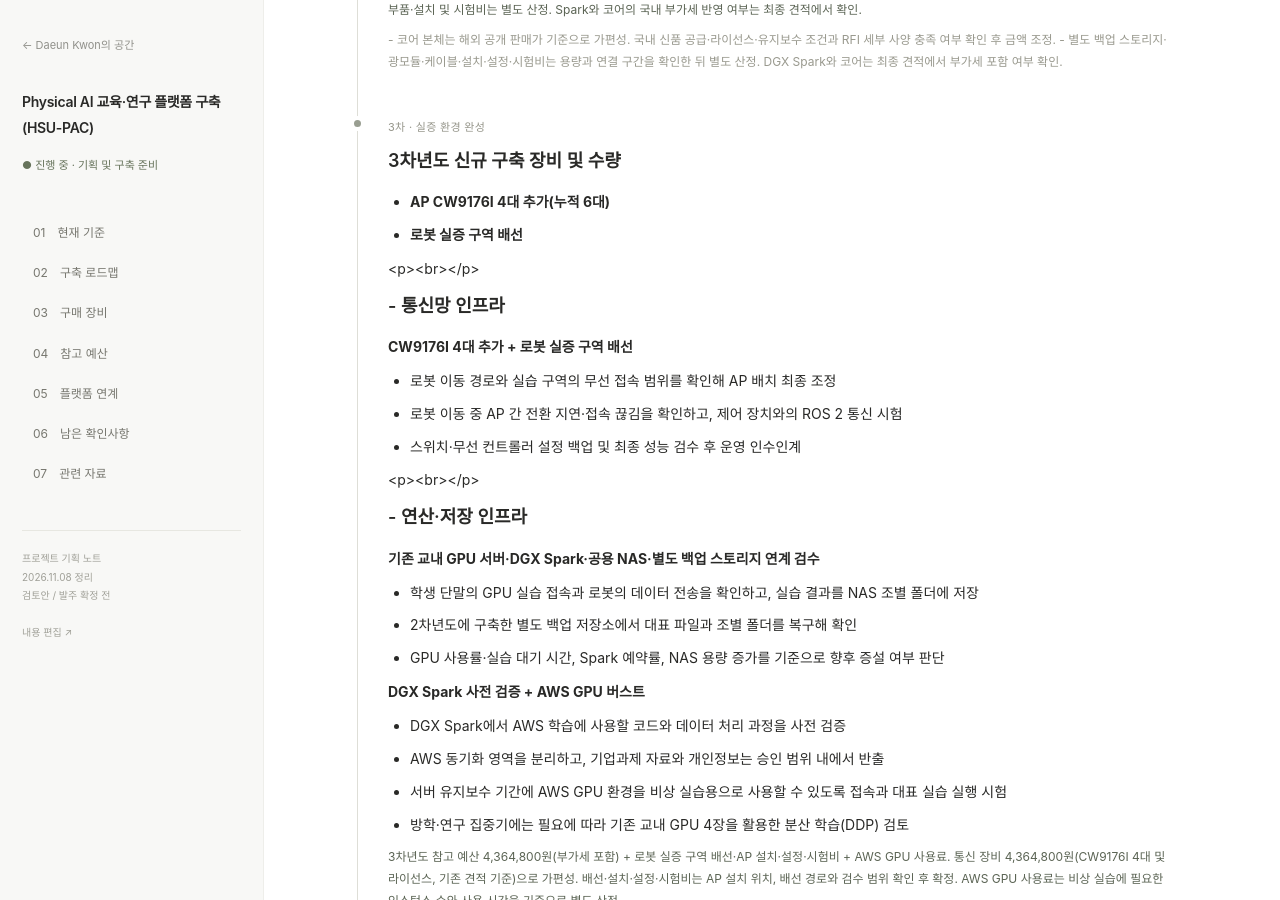
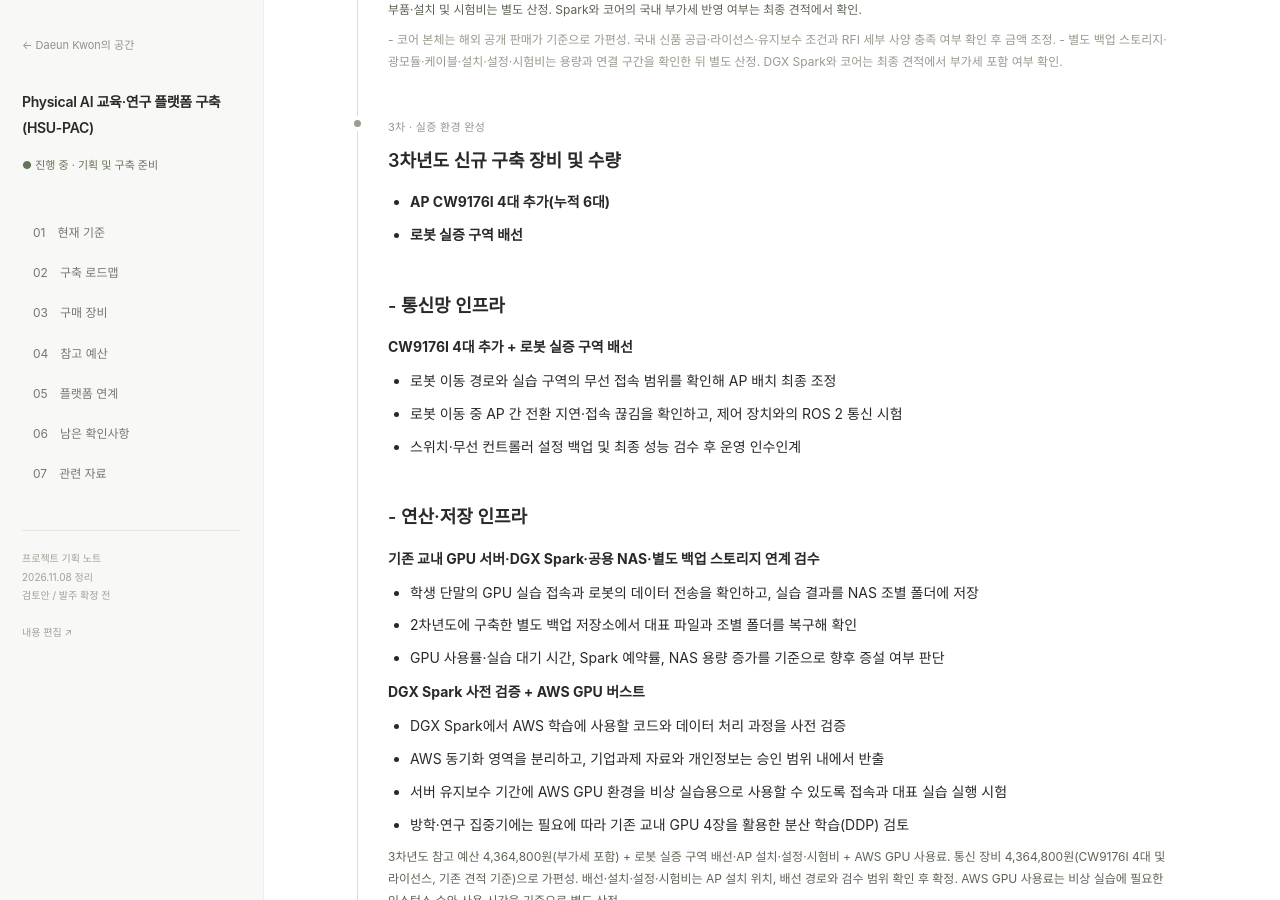
Before and after one commit to Ddaeunn425/ddaeunn425.github.io, a Jekyll site: the page built from hsu-pac.html, in a window 1280 px wide and 900 px high, scrolled down 3170 px. Built offline with Jekyll 4.4.1, drawn with Linux system fonts in a browser that asks for light colours.

```diff
--- a/_data/hsu.json
+++ b/_data/hsu.json
@@ -23,7 +23,7 @@
     {
       "label": "3차 · 실증 환경 완성",
       "title": "3차년도 신규 구축 장비 및 수량",
-      "body": "<ul><li><p><strong>AP CW9176I 4대 추가(누적 6대)</strong></p></li><li><p><strong>로봇 실증 구역 배선</strong></p></li></ul><p>&lt;p&gt;&lt;br&gt;&lt;/p&gt;</p><h3>- 통신망 인프라</h3><p><strong>CW9176I 4대 추가 + 로봇 실증 구역 배선</strong></p><ul><li><p>로봇 이동 경로와 실습 구역의 무선 접속 범위를 확인해 AP 배치 최종 조정</p></li><li><p>로봇 이동 중 AP 간 전환 지연·접속 끊김을 확인하고, 제어 장치와의 ROS 2 통신 시험</p></li><li><p>스위치·무선 컨트롤러 설정 백업 및 최종 성능 검수 후 운영 인수인계</p></li></ul><p>&lt;p&gt;&lt;br&gt;&lt;/p&gt;</p><h3>- 연산·저장 인프라</h3><p><strong>기존 교내 GPU 서버·DGX Spark·공용 NAS·별도 백업 스토리지 연계 검수</strong></p><ul><li><p>학생 단말의 GPU 실습 접속과 로봇의 데이터 전송을 확인하고, 실습 결과를 NAS 조별 폴더에 저장</p></li><li><p>2차년도에 구축한 별도 백업 저장소에서 대표 파일과 조별 폴더를 복구해 확인</p></li><li><p>GPU 사용률·실습 대기 시간, Spark 예약률, NAS 용량 증가를 기준으로 향후 증설 여부 판단</p></li></ul><p><strong>DGX Spark 사전 검증 + AWS GPU 버스트</strong></p><ul><li><p>DGX Spark에서 AWS 학습에 사용할 코드와 데이터 처리 과정을 사전 검증</p></li><li><p>AWS 동기화 영역을 분리하고, 기업과제 자료와 개인정보는 승인 범위 내에서 반출</p></li><li><p>서버 유지보수 기간에 AWS GPU 환경을 비상 실습용으로 사용할 수 있도록 접속과 대표 실습 실행 시험</p></li><li><p>방학·연구 집중기에는 필요에 따라 기존 교내 GPU 4장을 활용한 분산 학습(DDP) 검토</p></li></ul><p></p>",
+      "body": "<ul><li><p><strong>AP CW9176I 4대 추가(누적 6대)</strong></p></li><li><p><strong>로봇 실증 구역 배선</strong></p></li></ul><p>&nbsp;</p><h3>- 통신망 인프라</h3><p><strong>CW9176I 4대 추가 + 로봇 실증 구역 배선</strong></p><ul><li><p>로봇 이동 경로와 실습 구역의 무선 접속 범위를 확인해 AP 배치 최종 조정</p></li><li><p>로봇 이동 중 AP 간 전환 지연·접속 끊김을 확인하고, 제어 장치와의 ROS 2 통신 시험</p></li><li><p>스위치·무선 컨트롤러 설정 백업 및 최종 성능 검수 후 운영 인수인계</p></li></ul><p>&nbsp;</p><h3>- 연산·저장 인프라</h3><p><strong>기존 교내 GPU 서버·DGX Spark·공용 NAS·별도 백업 스토리지 연계 검수</strong></p><ul><li><p>학생 단말의 GPU 실습 접속과 로봇의 데이터 전송을 확인하고, 실습 결과를 NAS 조별 폴더에 저장</p></li><li><p>2차년도에 구축한 별도 백업 저장소에서 대표 파일과 조별 폴더를 복구해 확인</p></li><li><p>GPU 사용률·실습 대기 시간, Spark 예약률, NAS 용량 증가를 기준으로 향후 증설 여부 판단</p></li></ul><p><strong>DGX Spark 사전 검증 + AWS GPU 버스트</strong></p><ul><li><p>DGX Spark에서 AWS 학습에 사용할 코드와 데이터 처리 과정을 사전 검증</p></li><li><p>AWS 동기화 영역을 분리하고, 기업과제 자료와 개인정보는 승인 범위 내에서 반출</p></li><li><p>서버 유지보수 기간에 AWS GPU 환경을 비상 실습용으로 사용할 수 있도록 접속과 대표 실습 실행 시험</p></li><li><p>방학·연구 집중기에는 필요에 따라 기존 교내 GPU 4장을 활용한 분산 학습(DDP) 검토</p></li></ul><p></p>",
       "amount": "3차년도 참고 예산 4,364,800원(부가세 포함) + 로봇 실증 구역 배선·AP 설치·설정·시험비 + AWS GPU 사용료.\n\n통신 장비 4,364,800원(CW9176I 4대 및 라이선스, 기존 견적 기준)으로 가편성. 배선·설치·설정·시험비는 AP 설치 위치, 배선 경로와 검수 범위 확인 후 확정. AWS GPU 사용료는 비상 실습에 필요한 인스턴스 수와 사용 시간을 기준으로 별도 산정.",
       "note": "- AP 4대는 로봇 실증 구역의 무선 접속 범위와 이동 경로 확인 후 설치 위치 확정. 설치 후 로봇 이동 중 AP 간 전환 지연·접속 끊김·ROS 2 통신 확인. 배선·설치·설정·시험비는 현장 확인 후 산정.\n- 기존 GPU·DGX Spark·NAS 연동 및 별도 백업 저장소의 복구 시험 후 운영 인수인계.\n- AWS GPU 사용료는 비상 실습에 필요한 인스턴스 수와 사용 시간을 기준으로 별도 산정하며, 외부 동기화는 반출이 승인된 데이터에 한해 진행."
     }
```
